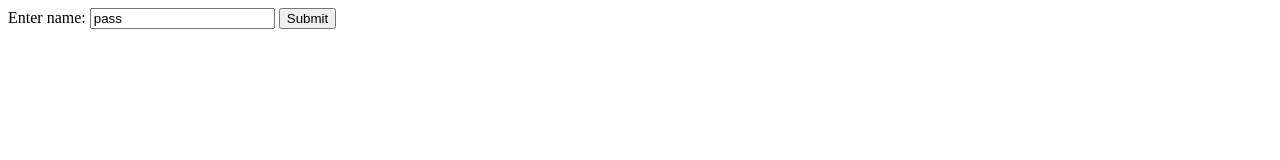
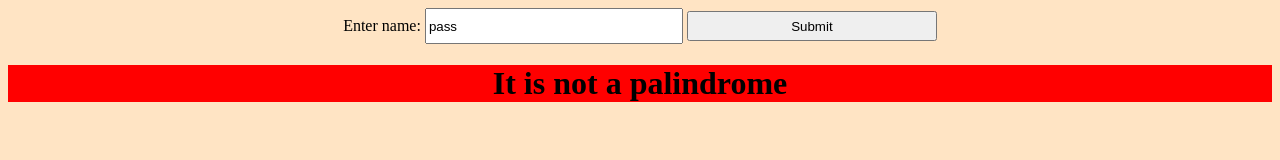
Before and after one commit to ranauzairashraf/my-web-site, a plain HTML site: page index.html in a window 1280 px wide. Both pictures are taken after a click on the button "Submit". Drawn offline with Linux system fonts and the light colour scheme.

Commit message:
edit in all html and js function

```diff
--- a/Palindrome.js
+++ b/Palindrome.js
@@ -1,14 +1,19 @@
 function checkPalindrome() {
 
     var string = document.getElementById('pass').value;
-
+    if(string.length > 10){
+        document.getElementById("demo").innerHTML = "Kindly Enter only 10 characters";
+    }else{
     const arrayValues = string.split('');
     const reverseArrayValues = arrayValues.reverse();
     const reverseString = reverseArrayValues.join('');
   if(string == reverseString) {
-      console.log('It is a palindrome');
+
+      document.getElementById("demo").innerHTML = "It is a palindrome";
     }
   else {
-  console.log('It is not a palindrome');
+
+  document.getElementById("demo").innerHTML = "It is not a palindrome";
   }
 }
+}
--- a/index.html
+++ b/index.html
@@ -5,14 +5,33 @@
     <meta http-equiv="X-UA-Compatible" content="IE=edge">
     <meta name="viewport" content="width=device-width, initial-scale=1.0">
     <script type="text/javascript" src="./Palindrome.js"></script>
-    <title>Document</title>
+   <style>
+  .from{
+
+    text-align: center;
+  }
+input {
+  width: 250px;
+  height: 30px;
+}
+.result{
+    text-align: center;
+    background-color: red;
+}
+
+   </style>
+    <title>palindrome Check</title>
 
 </head>
-<body>
+<body style="   background-color: bisque;" >
+    <div class="from">
     <form>
         Enter name: <input type="text" id="pass" name="pass" value="pass">
         <input onclick="checkPalindrome()" type="button"  value="Submit">
       </form>
-
+    </div>
+      <div class="result">
+        <h1 id="demo"></h1>
+    </div>
 </body>
 </html>
```
